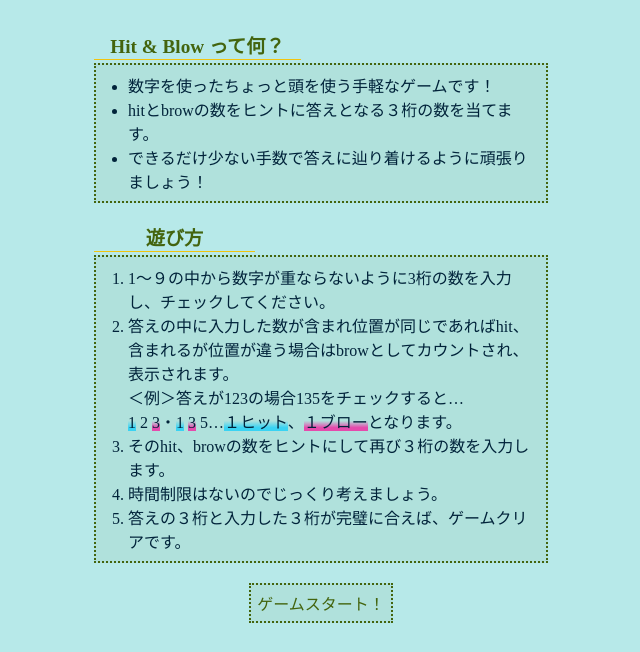
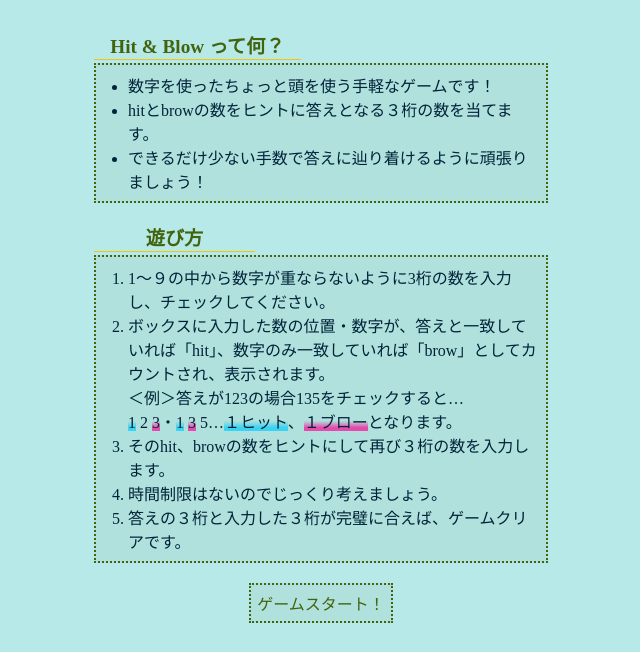
Before and after one commit to Selah-UM/HitAndBrow, a plain HTML site: page index.html in a window 1280 px wide. Shown: the part 148-800 px from the top of the page, without its empty margins (319-959 px from the left). Drawn offline with Linux system fonts and the light colour scheme.

Commit message:
遊び方説明の改善

```diff
--- a/index.html
+++ b/index.html
@@ -22,7 +22,7 @@
         <h4 class="how2">遊び方</h4>
         <ol>
             <li>1〜９の中から数字が重ならないように3桁の数を入力し、チェックしてください。</li>
-            <li>答えの中に入力した数が含まれ位置が同じであればhit、含まれるが位置が違う場合はbrowとしてカウントされ、表示されます。
+            <li>ボックスに入力した数の位置・数字が、答えと一致していれば「hit」、数字のみ一致していれば「brow」としてカウントされ、表示されます。
                 <br>＜例＞答えが123の場合135をチェックすると…
                 <br><span class="mark1">1</span> 2 <span class="mark2">3</span>・<span class="mark1">1</span> <span class="mark2">3</span> 5…<span class="mark1">１ヒット</span>、<span class="mark2">１ブロー</span>となります。
             </li>
```
